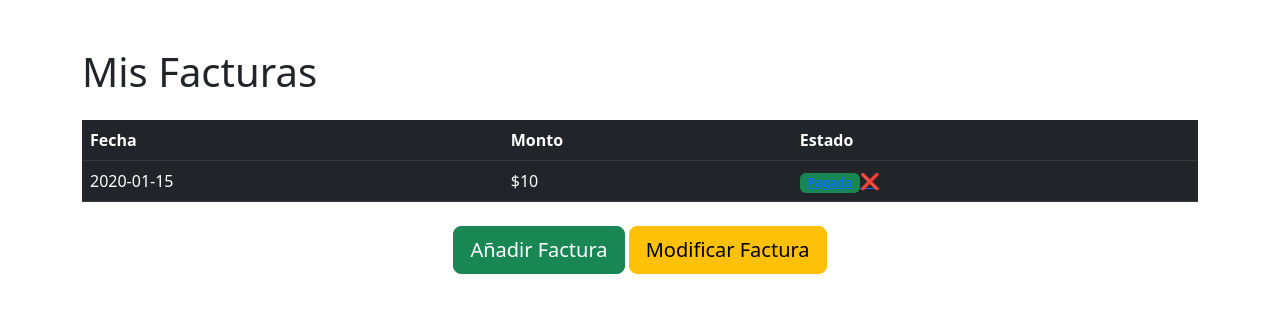
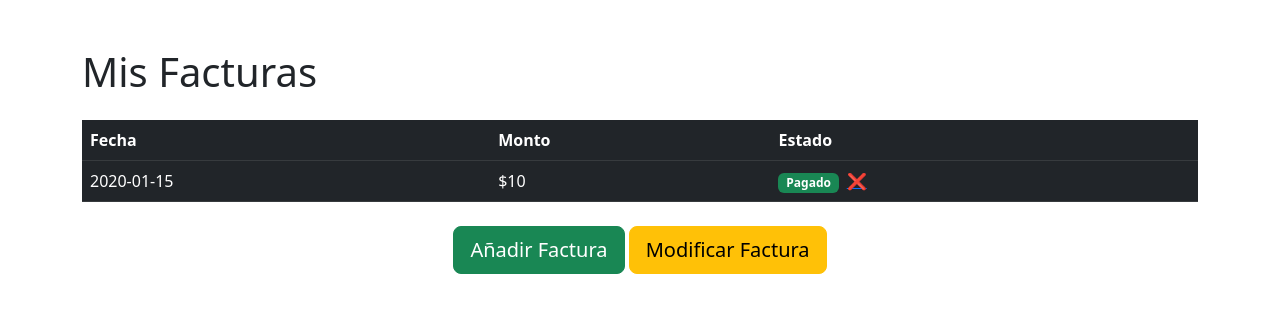
Before and after one commit to thomas12523/factura-project, a Flask app: template templates/info.html in a window 1280 px wide. Shown: the part 56-369 px from the top of the page. Run offline with Flask 3, Linux system fonts and the light colour scheme; tables that the repository leaves empty hold one stand-in row (values such as "Sample post"); the template is opened without the code that fills it: values that come from a table or form of the project are taken from there, most other values are stand-ins (such as "Sample title", 1, 10 or a date in 2020); some libraries are stand-ins or nearby versions.

Commit message:
mas funcionalidades

```diff
--- a/main.py
+++ b/main.py
@@ -126,6 +126,16 @@ def delete(username,id):
     return redirect(url_for('info',username=username))
 
 
+@app.route('/on/<string:username>/<int:id>')
+@login_required
+def on(username,id):
+    target = db.session.execute(db.select(Facturas).where(Facturas.id==id)).scalar()
+    if target.pagado:
+        target.pagado = False
+    else:
+        target.pagado = True
+    db.session.commit()
+    return redirect(url_for('info',username=username))
 
 @app.route('/login', methods=['GET', 'POST'])
 def login():
--- a/templates/info.html
+++ b/templates/info.html
@@ -31,9 +31,9 @@
                         <td>${{ factura.monto_total }}</td>
                         <td>
                             {% if factura.pagado %}
-                                <span class="badge bg-success"><a href="#">Pagada</a></span><a href="{{ url_for('delete', username=username, id=factura.id) }}">❌</a>
+                                <span class="badge bg-success"><a href="{{ url_for('on', username=username, id=factura.id) }}" style="color: white; text-decoration: none;">Pagado</a></span><a href="{{ url_for('delete', username=username, id=factura.id) }}" style="margin-left: 8px;">❌</a>
                             {% else %}
-                                <span class="badge bg-danger"><a href="#" style="color: white; text-decoration: none;">No paga</a></span><a href="{{ url_for('delete', username=username, id=factura.id) }}" style="margin-left: 8px;">❌</a>
+                                <span class="badge bg-danger"><a href="{{ url_for('on', username=username, id=factura.id) }}" style="color: white; text-decoration: none;">No paga</a></span><a href="{{ url_for('delete', username=username, id=factura.id) }}" style="margin-left: 8px;">❌</a>
                             {% endif %}
                         </td>
                     </tr>
```
Also changed, not shown: instance/facturas.db.
